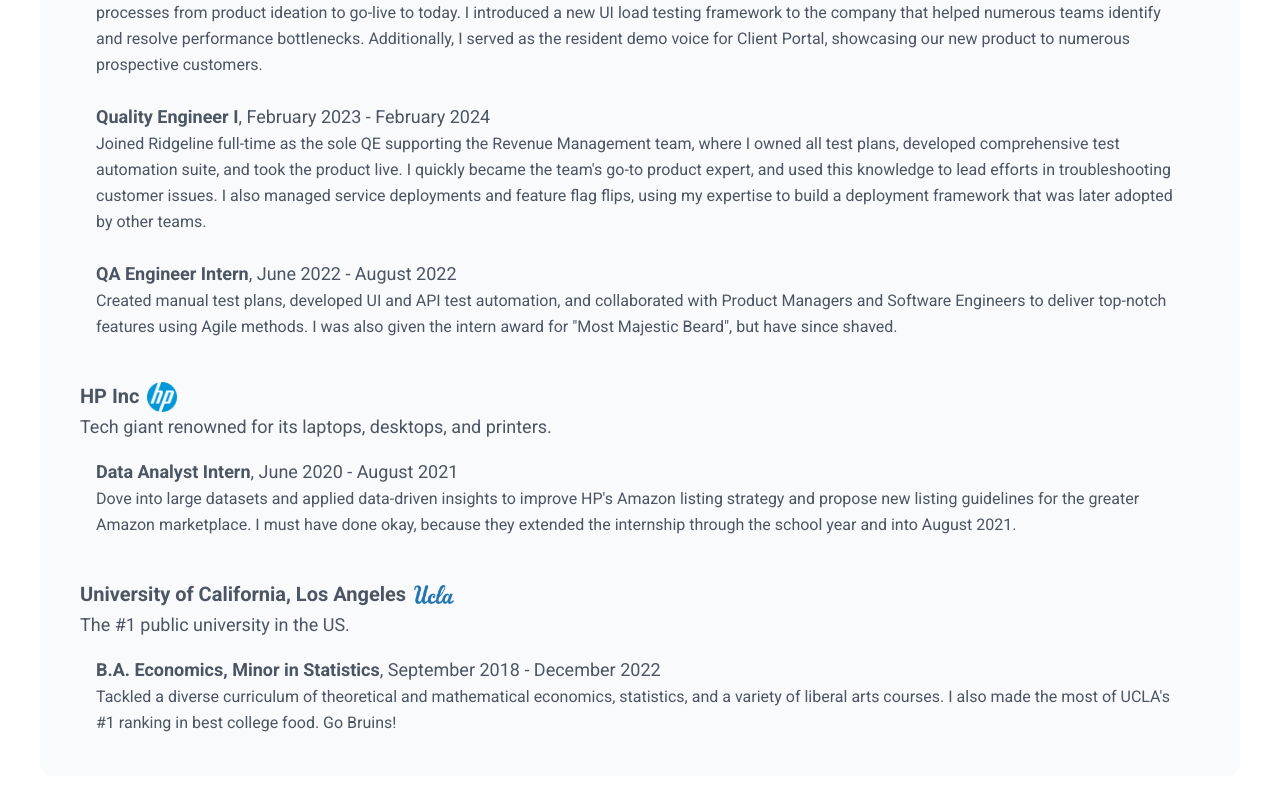
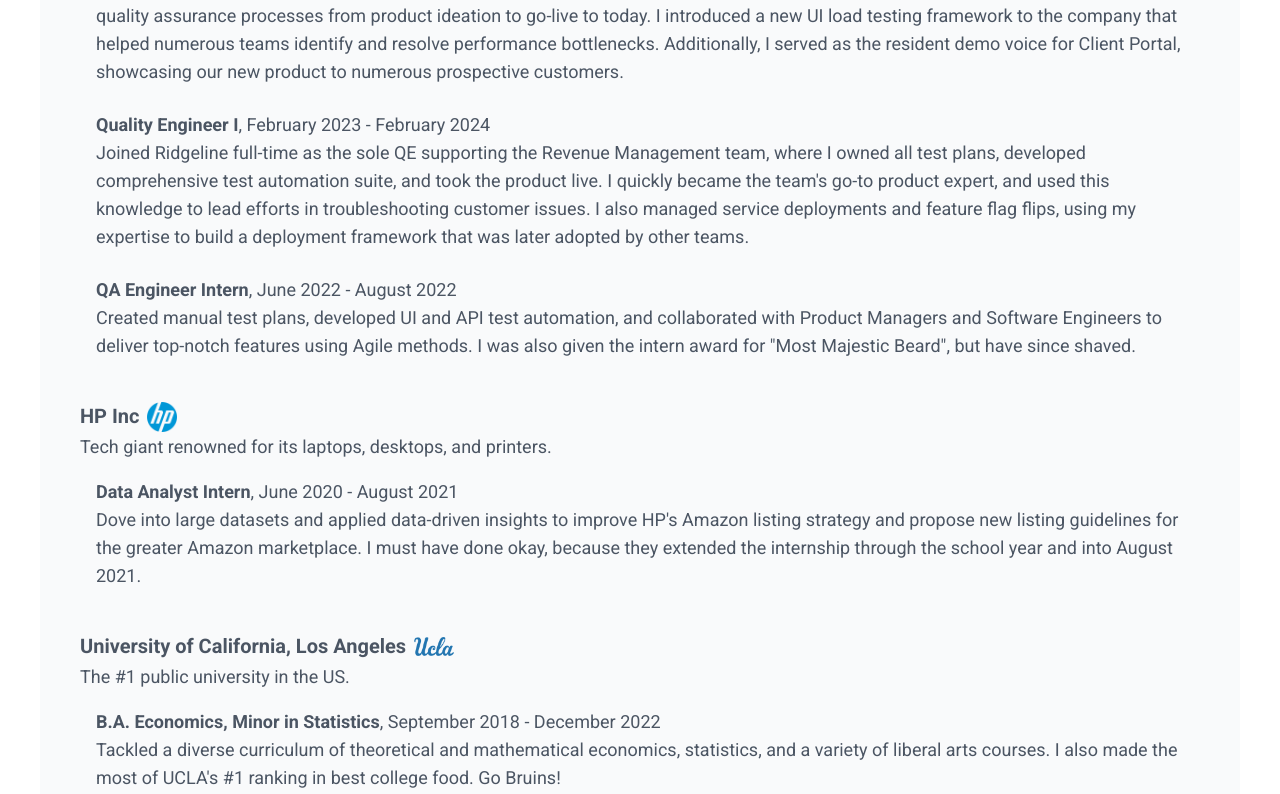
Before and after one commit to alecabdul/personal-website, a Next.js app: page / in a window 1280 px wide. Shown: the part 806-1600 px from the top of the page. Built offline with nearby package versions, Linux system fonts and the light colour scheme; a web font is replaced by a local one.

Commit message:
Update page.tsx

```diff
--- a/app/page.tsx
+++ b/app/page.tsx
@@ -68,21 +68,21 @@
           <p className='md:px-4 text-lg leading-relaxed mt-4'>
             <strong>Quality Engineer II</strong>, February 2024 - Present
           </p>
-          <p className='leading-relaxed md:px-4 md:mt-0 mt-2'>
+          <p className='leading-relaxed md:px-4 md:mt-0 mt-2 md:text-lg'>
           Expanded my responsibilities to become the sole QE for the newly formed Client Portal team, working cross-functionally and owning all quality assurance processes from product ideation to go-live to today. I introduced a new UI load testing framework to the company that helped numerous teams identify and resolve performance bottlenecks. Additionally, I served as the resident demo voice for Client Portal, showcasing our new product to numerous prospective customers.         </p>
 
           {/* QEI */}
           <p className='md:px-4 text-lg  leading-relaxed mt-6'>
             <strong>Quality Engineer I</strong>, February 2023 - February 2024
           </p>
-          <p className='leading-relaxed md:px-4 md:mt-0 mt-2'>
+          <p className='leading-relaxed md:px-4 md:mt-0 mt-2 md:text-lg'>
           Joined Ridgeline full-time as the sole QE supporting the Revenue Management team, where I owned all test plans, developed comprehensive test automation suite, and took the product live. I quickly became the team's go-to product expert, and used this knowledge to lead efforts in troubleshooting customer issues. I also managed service deployments and feature flag flips, using my expertise to build a deployment framework that was later adopted by other teams.          </p>
 
           {/* QA Intern */}
           <p className='md:px-4 text-lg leading-relaxed mt-6'>
             <strong>QA Engineer Intern</strong>, June 2022 - August 2022
           </p>
-          <p className='leading-relaxed md:px-4 text md:mt-0 mt-2'>
+          <p className='leading-relaxed md:px-4 text md:mt-0 mt-2 md:text-lg'>
             Created manual test plans, developed UI and API test automation, and collaborated with Product Managers and Software Engineers to deliver top-notch features using Agile methods. I was also given the intern award for "Most Majestic Beard", but have since shaved.
           </p>
 
@@ -108,7 +108,7 @@
           <p className='md:px-4 text-lg leading-relaxed mt-4'>
             <strong>Data Analyst Intern</strong>, June 2020 - August 2021
           </p>
-          <p className='leading-relaxed md:px-4 md:mt-0 mt-2'>
+          <p className='leading-relaxed md:px-4 md:mt-0 mt-2 md:text-lg'>
             Dove into large datasets and applied data-driven insights to improve HP's Amazon listing strategy and propose new listing guidelines for the greater Amazon marketplace. I must have done okay, because they extended the internship through the school year and into August 2021.
           </p>
 
@@ -131,7 +131,7 @@
           <p className='md:px-4 text-lg leading-relaxed mt-4'>
             <strong>B.A. Economics, Minor in Statistics</strong>, September 2018 - December 2022
           </p>
-          <p className='leading-relaxed md:px-4 md:mt-0 mt-2'>
+          <p className='leading-relaxed md:px-4 md:mt-0 mt-2 md:text-lg'>
           Tackled a diverse curriculum of theoretical and mathematical economics, statistics, and a variety of liberal arts courses. I also made the most of UCLA's #1 ranking in best college food. Go Bruins!
           </p>
         </section>
```
